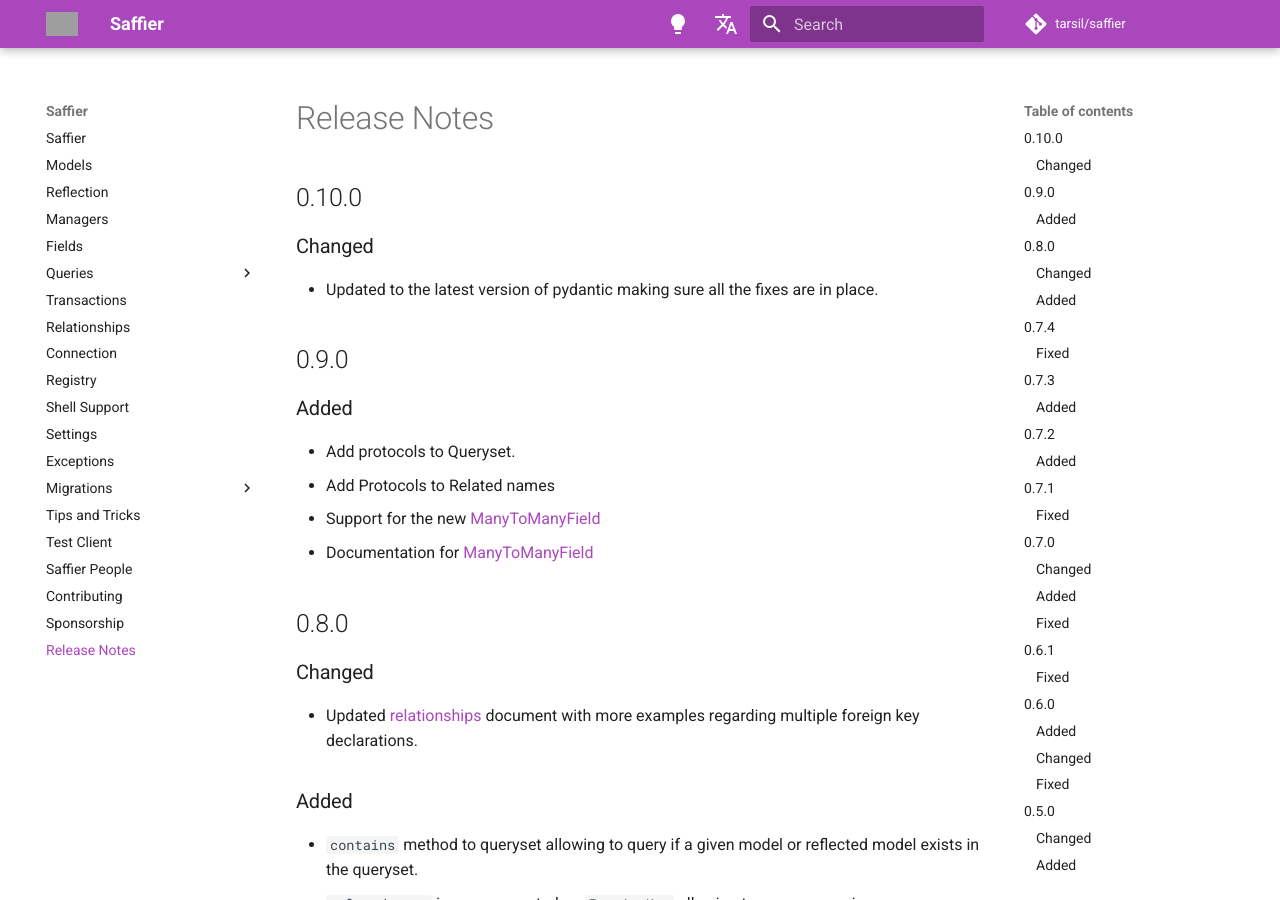
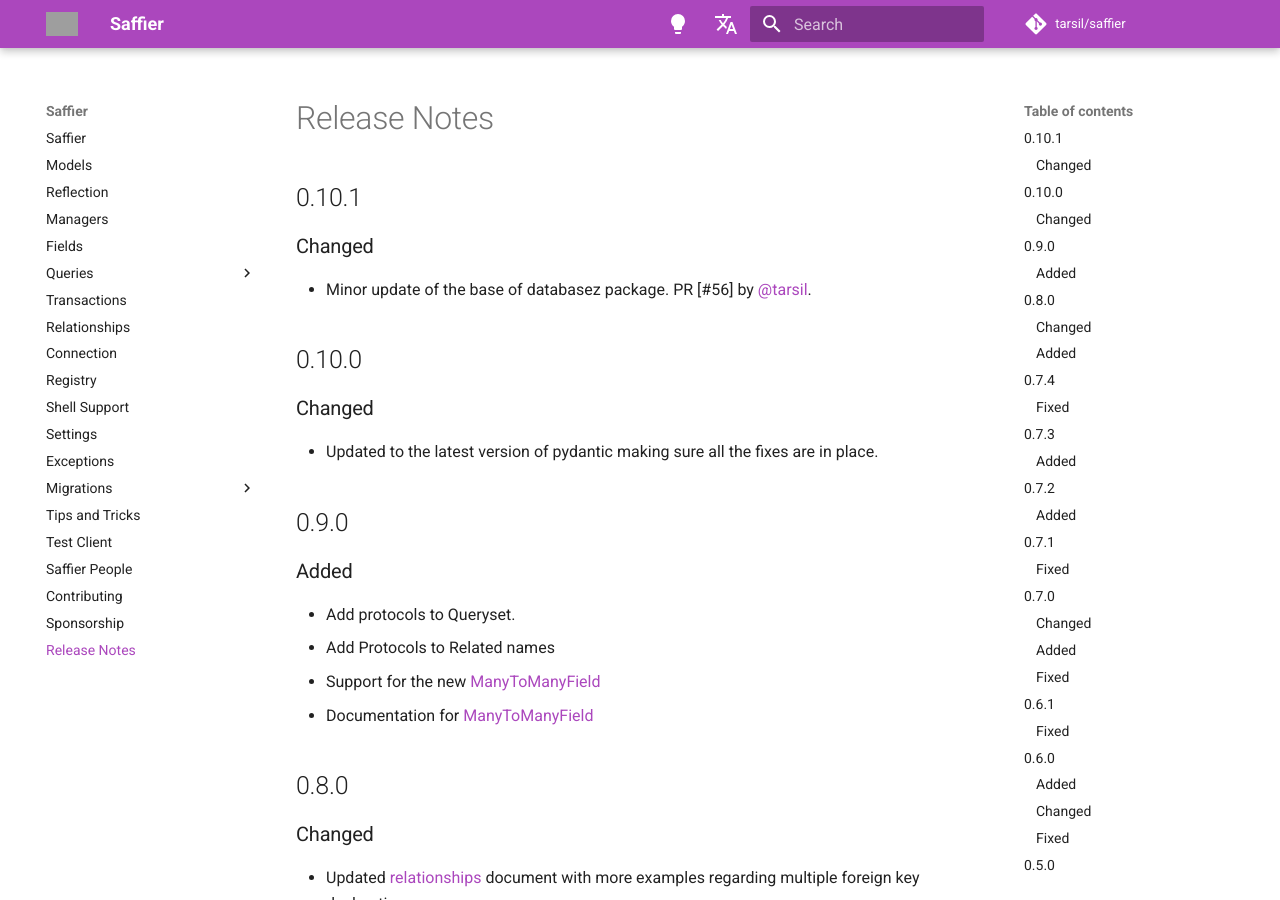
Before and after one commit to tarsil/saffier, an MkDocs documentation site: the page built from docs/release-notes.md, in a window 1280 px wide and 900 px high. Built offline with MkDocs 1.6.1 and Material for MkDocs 9.7.7, drawn with Linux system fonts in a browser that asks for light colours; comment, search, counter and statistics services are not loaded; grey boxes are pictures that could not be loaded.

Commit message:
📃 Update release docs

```diff
--- a/docs/release-notes.md
+++ b/docs/release-notes.md
@@ -1,4 +1,10 @@
 # Release Notes
+
+## 0.10.1
+
+### Changed
+
+- Minor update of the base of databasez package. PR [#56] by [@tarsil](https://github.com/tarsil/saffier/pull/56).
 
 ## 0.10.0
 
```
